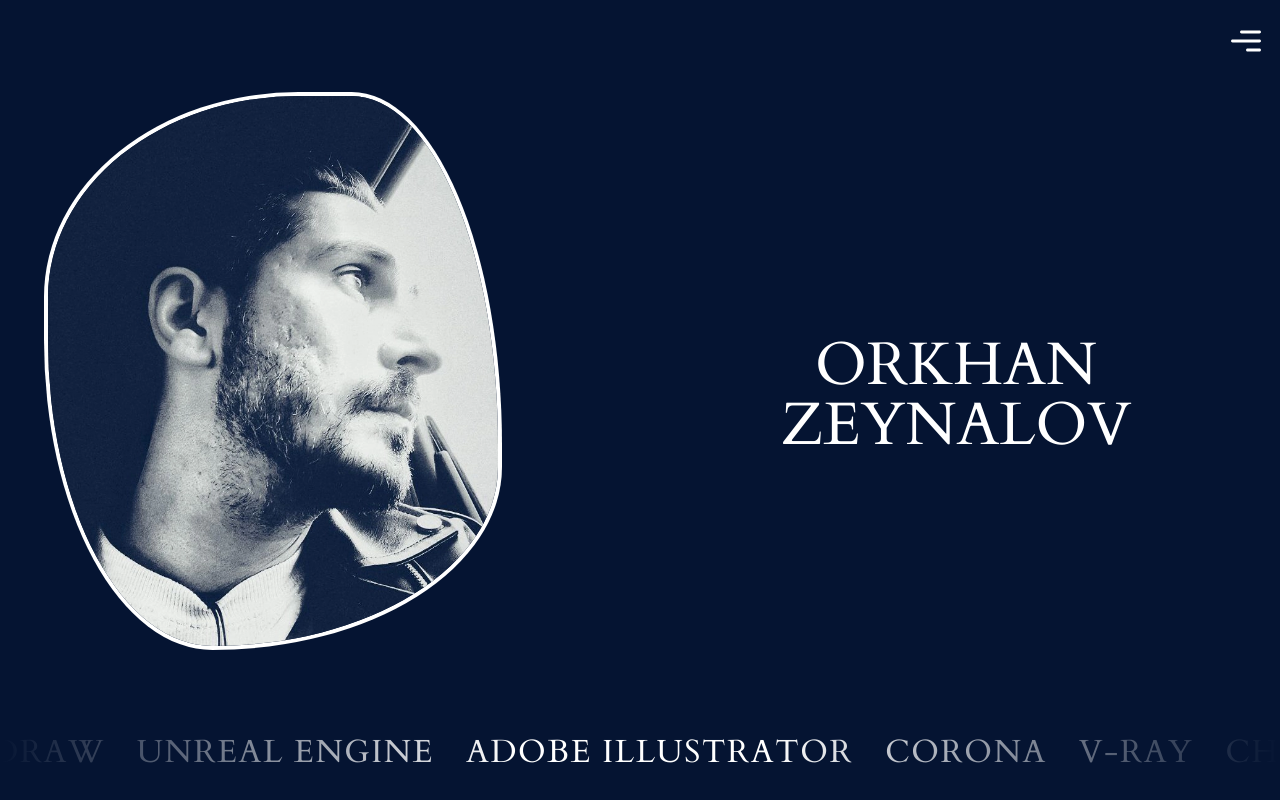
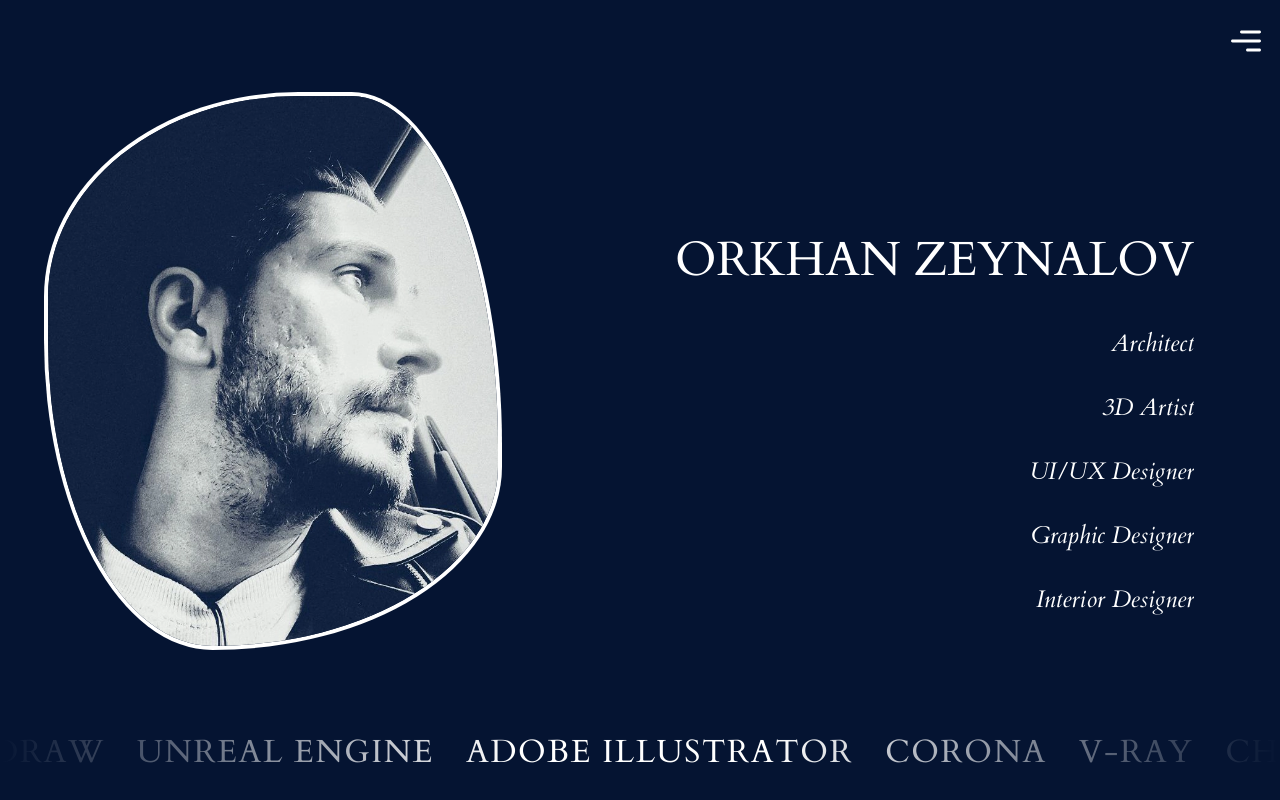
Before and after one commit to ZSabina88/designer-portfolio, a Next.js app: page / in a window 1280 px wide. Built offline with nearby package versions, Linux system fonts and the light colour scheme.

Commit message:
author name

```diff
--- /dev/null
+++ b/app/components/AuthorName/Author.tsx
@@ -0,0 +1,36 @@
+'use client';
+import { motion } from "framer-motion";
+
+const proffesion = [
+    { text: "Architect", delay: 0.4 },
+    { text: "3D Artist", delay: 0.6 },
+    { text: "UI/UX Designer", delay: 0.8 },
+    { text: "Graphic Designer", delay: 1 },
+    { text: "Interior Designer", delay: 1.2 },
+]
+
+const Author: React.FC = () => {
+    return (
+        <div className="mt-32 mr-4 w-[600px] flex flex-col gap-8 text-end overflow-hidden" >
+            <motion.h1
+                initial={{ fontSize: "32px", opacity: 0 }}
+                animate={{ fontSize: "48px", opacity: 1 }}
+                transition={{ duration: 1, ease: "easeInOut" }}
+            >ORKHAN ZEYNALOV
+            </motion.h1>
+            {proffesion.map((item, index) => (
+                <motion.p
+                    className="text-2xl italic"
+                    key={index}
+                    initial={{ x: 300 }}
+                    animate={{ x: 0 }}
+                    transition={{ duration: 1, delay: item.delay, ease: "easeInOut" }}
+                >
+                    {item.text}
+                </motion.p>
+            ))}
+        </div>
+    );
+}
+
+export default Author;
--- a/app/components/HomeFooter.tsx
+++ b/app/components/HomeFoooter/HomeFooter.tsx
@@ -1,3 +1,5 @@
+import styles from './style.module.css';
+
 const FooterText: React.FC = () => {
     return (
         <div className='whitespace-nowrap flex flex-row justify-between gap-8'>
@@ -18,8 +20,7 @@ const FooterText: React.FC = () => {
 
 const HomeFooter: React.FC = () => {
     return (
-        // <footer className='scrolling overflow-hidden h-[80px] mt-auto mb-2 border-white border-y-2 border-dashed flex gap-4 items-center'>
-        <footer className='scrolling overflow-hidden h-[80px] mt-auto mb-2 flex gap-4 items-center'>
+        <footer className={`${styles.scrolling} overflow-hidden h-[80px] mt-auto mb-2 flex gap-4 items-center`}>
             <FooterText />
             <FooterText />
         </footer>
--- /dev/null
+++ b/app/components/HomeFoooter/style.module.css
@@ -0,0 +1,21 @@
+.scrolling{
+    mask-image: linear-gradient(90deg, transparent, black 40%, black 60%, transparent);
+  }
+
+  .scrolling:hover div{
+    animation-play-state:paused;
+  }
+
+  .scrolling div{
+    animation: scrolling 15s linear infinite;
+    /* -webkit-text-stroke: 0.1px black ; */
+  }
+
+  @keyframes scrolling {
+    0% {
+      transform: translateX(0%);
+    }
+    100% {
+      transform: translateX(-100%);
+    }
+  }
--- a/app/components/Navigation.tsx
+++ b/app/components/Navigation/Navigation.tsx
@@ -2,7 +2,7 @@
 import Link from "next/link";
 import { useState } from "react";
 import { CgMenuRight } from "react-icons/cg";
-import { useToggle } from "../hooks/useToggle";
+import { useToggle } from "../../hooks/useToggle";
 import { motion } from "framer-motion";
 import { PiTriangleFill } from "react-icons/pi";
 
@@ -34,12 +34,17 @@ const Navigation: React.FC = () => {
                 <Link onClick={() => setActive(index)} key={index} href={item.href}>{item.text}</Link>
               ))}
             </motion.nav>
-            <motion.div className={`absolute top-8 left-5`}
-              initial={{opacity: 0}}
-              animate={{ x: menuItems[active].leftPosition, opacity: 1 }}
-              transition={{ duration: 0.5 }}
+            <motion.div className="absolute top-8 left-5"
+              animate={{ x: menuItems[active].leftPosition }}
+              transition={{ duration: 0.5, ease: "easeIn" }}
             >
-              <PiTriangleFill size={14} color="white" />
+              <motion.span
+                initial={{ opacity: 0 }}
+                animate={{ opacity: 1 }}
+                transition={{ duration: 1, delay: 1.2 }}
+              >
+                <PiTriangleFill size={14} color="white" />
+              </motion.span>
             </motion.div>
           </>
         )}
--- a/app/components/VideoOpening.tsx
+++ /dev/null
@@ -1,39 +0,0 @@
-'use client';
-import Image from "next/image";
-import img from "../../public/img.png"
-import { useState, useEffect } from "react";
-import { useToggle } from "../hooks/useToggle";
-
-const VideoOpening: React.FC = () => {
-    const [showImg, setShowImg] = useToggle(false);
-    const [showVid, setShowVid] = useToggle(true);
-
-    useEffect(() => {
-        setTimeout(() => {
-            setShowImg();
-        }, 20000);
-        setTimeout(() => {
-            setShowVid();
-        }, 25000);
-    }, []);
-
-    return (
-        <div >
-            {showImg && <Image src={img} alt="text image" className="h-[100vh] object-cover animate-fading" />}
-            {showVid &&
-                <video
-                    autoPlay
-                    muted
-                    className="w-full h-[100vh] object-cover absolute top-0 left-0 z-[-1]"
-                >
-                    <source src='/opening.mp4' type="video/mp4" />
-                    Your browser doesnt support the video tag
-                </video>
-            }
-        </div>
-    );
-}
-
-export default VideoOpening;
-
-// 1a1a1a gray color
--- a/app/globals.css
+++ b/app/globals.css
@@ -7,13 +7,10 @@
 :root {
   --background: #171717;
   --foreground: #ffffff;
-  --delay: 15s;
 }
 
 @media (prefers-color-scheme: dark) {
   :root {
-    /* --background: #152441; */
-    /* --background: #0a0a0a; */
     --foreground: #ededed;
   }
 }
@@ -32,9 +29,10 @@ body {
   font-family: Cardo,  sans-serif;
 }
 
-h1 {
-  @apply text-6xl
-}
+
+/* h1 {
+  @apply text-3xl
+} */
 
 h3 {
   font-size: 2rem;
@@ -67,24 +65,3 @@ h2 {
     border-radius: 70% 45% 50% 60% / 60% 50% 45% 70%;
   }
 }
-.scrolling{
-  mask-image: linear-gradient(90deg, transparent, black 40%, black 60%, transparent);
-}
-
-.scrolling:hover div{
-  animation-play-state:paused;
-}
-
-.scrolling div{
-  animation: scrolling 15s linear infinite;
-  /* -webkit-text-stroke: 0.1px black ; */
-}
-
-@keyframes scrolling {
-  0% {
-    transform: translateX(0%);
-  }
-  100% {
-    transform: translateX(-100%);
-  }
-}
--- a/app/layout.tsx
+++ b/app/layout.tsx
@@ -1,7 +1,7 @@
 import type { Metadata } from "next";
 import localFont from "next/font/local";
 import "./globals.css";
-import Navigation from "./components/Navigation";
+import Navigation from "./components/Navigation/Navigation";
 
 const geistSans = localFont({
   src: "./fonts/GeistVF.woff",
@@ -30,7 +30,9 @@ export default function RootLayout({
       // className={`${geistSans.variable} ${geistMono.variable} antialiased`}
       >
         <Navigation />
+        <main className="w-full h-full">
           {children}
+        </main>
       </body>
     </html>
   );
--- a/app/page.tsx
+++ b/app/page.tsx
@@ -1,19 +1,18 @@
-import HomeFooter from "./components/HomeFooter";
+import Author from "./components/AuthorName/Author";
+import HomeFooter from "./components/HomeFoooter/HomeFooter";
+
 
 
 
 const Home: React.FC = () => {
   return (
-    <main className="flex flex-col h-[100%]">
-      <div className="flex flex-row justify-between pt-24 pl-12 pr-2">
+    <section className="flex flex-col h-[100%]">
+      <div className="flex flex-row justify-baseline gap-24 mt-24 pl-12 pr-2">
         <div className="w-[450px] h-[550px] bg-cover z-[-1] ring-4 ring-white blob bg-[url('/profile-photo.webp')]"></div>
-        <div className="mt-60 mr-4 w-[600px] flex flex-col text-center">
-          <h1>ORKHAN</h1>
-          <h1>ZEYNALOV</h1>
-        </div>
+        <Author />
       </div>
       <HomeFooter />
-    </main>
+    </section>
 
   );
 }
```
